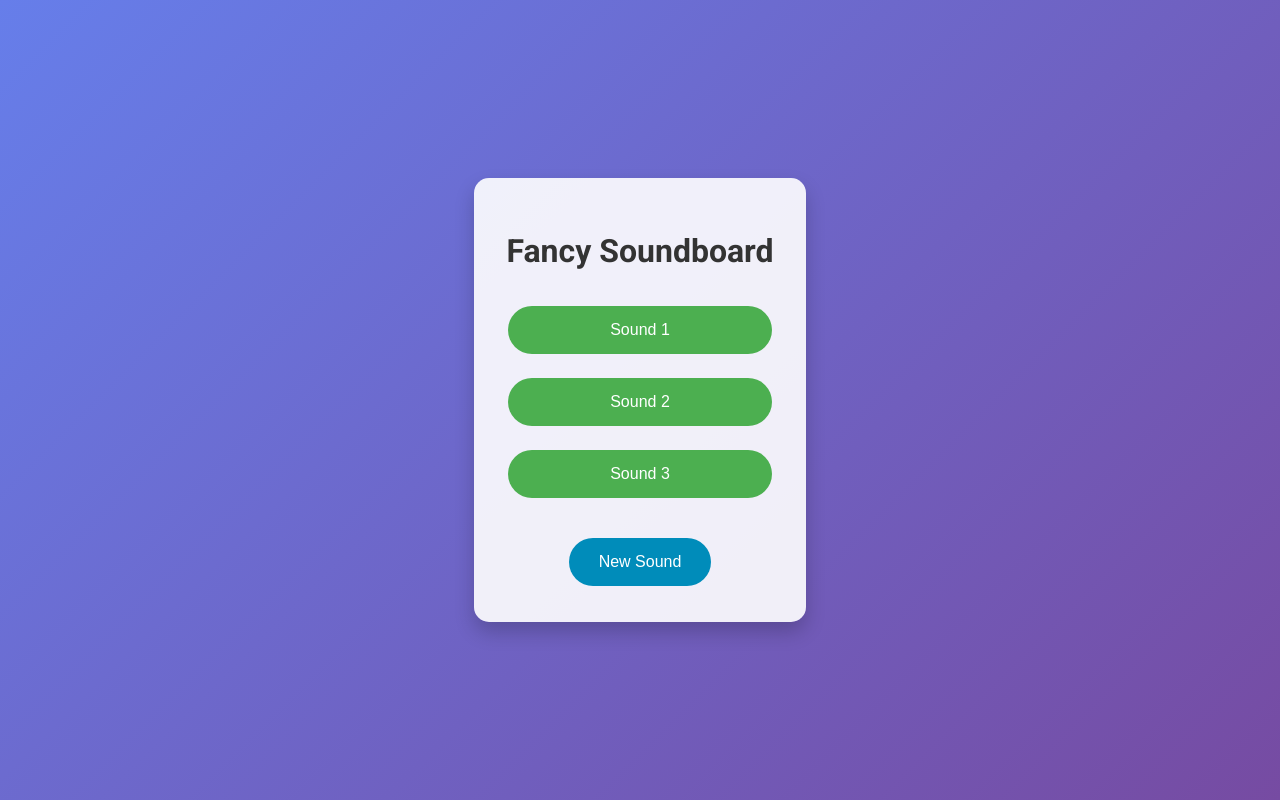
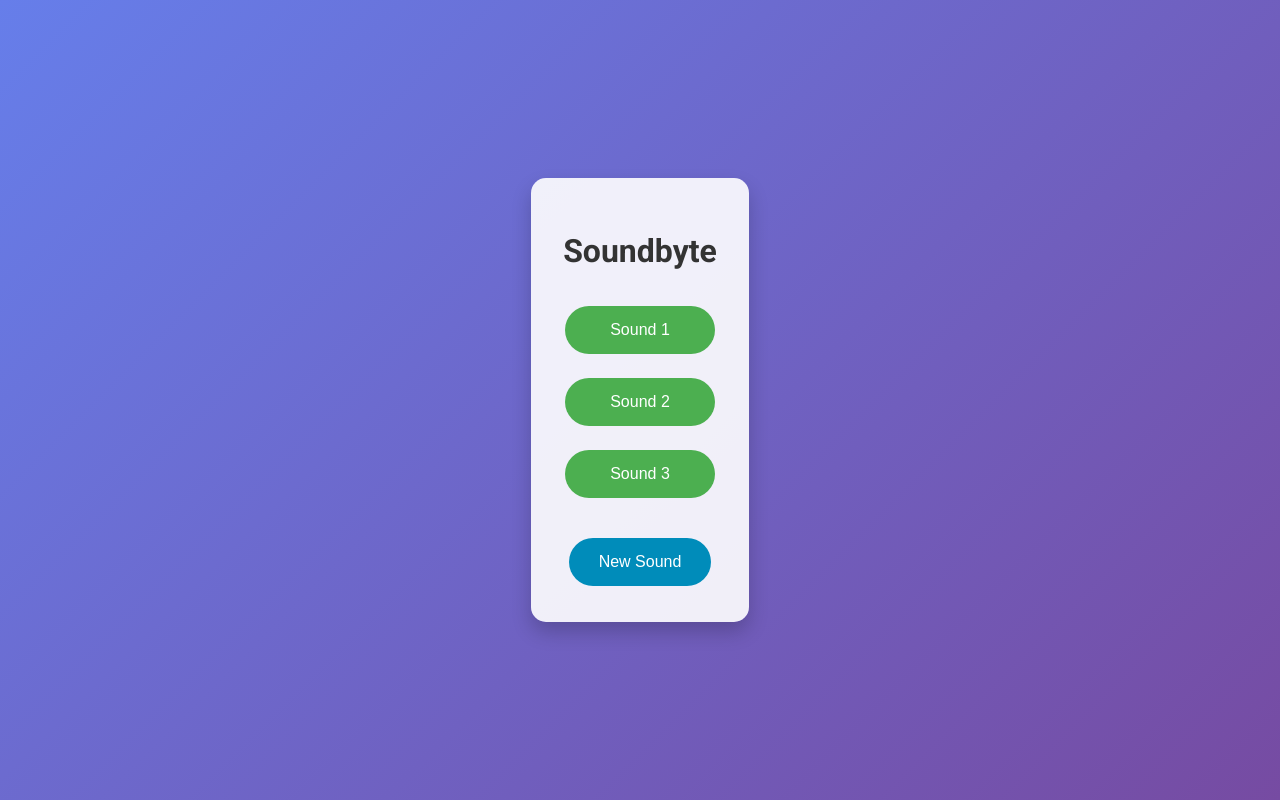
Before and after one commit to GooberGabe/Soundboard, a website: page public/index.html in a window 1280 px wide. Drawn offline with Linux system fonts and the light colour scheme.

Commit message:
update readme

```diff
--- a/public/index.html
+++ b/public/index.html
@@ -3,13 +3,13 @@
 <head>
   <meta charset="UTF-8">
   <meta name="viewport" content="width=device-width, initial-scale=1.0">
-  <title>Fancy Soundboard</title>
+  <title>Soundbyte</title>
   <link rel="stylesheet" href="styles.css">
   <link href="https://fonts.googleapis.com/css2?family=Roboto:wght@400;700&display=swap" rel="stylesheet">
 </head>
 <body>
   <div class="container">
-    <h1>Fancy Soundboard</h1>
+    <h1>Soundbyte</h1>
     <div class="soundboard">
       <button class="sound-button" data-sound="sound1.mp3">Sound 1</button>
       <button class="sound-button" data-sound="sound2.mp3">Sound 2</button>
```
Also changed, not shown: readme.md.
